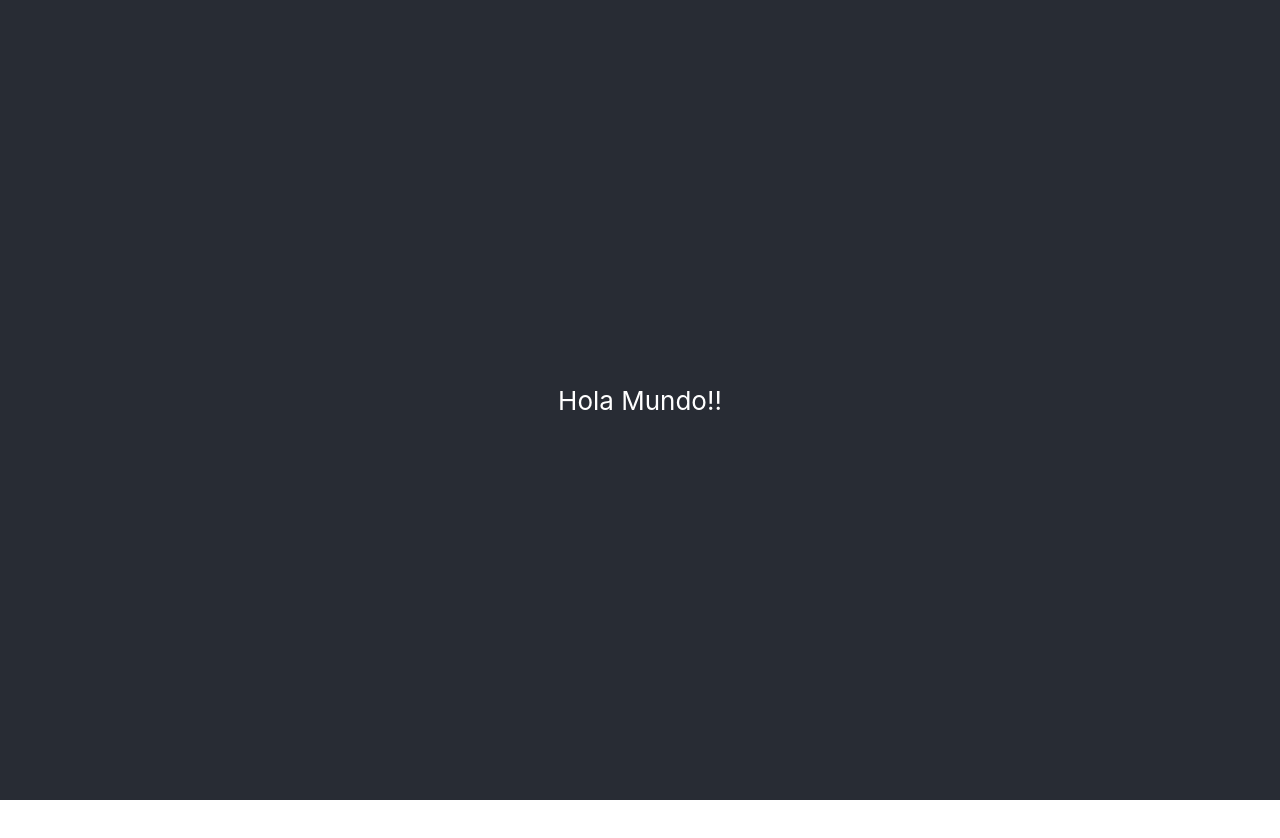
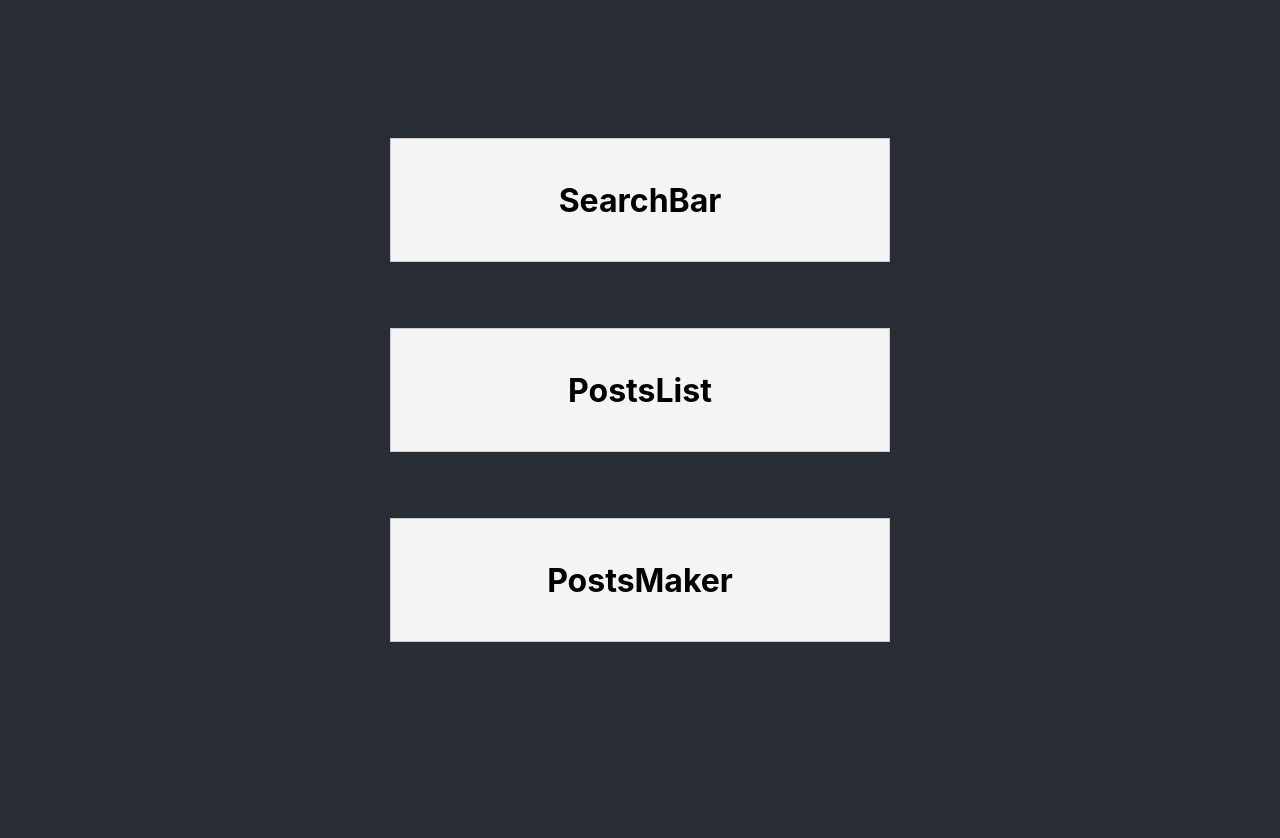
Before and after one commit to FabianMalferMix/tcit-recruiting, a React (Create React App) app in the folder frontend/: page / in a window 1280 px wide. Shown: the top 838 px of the page. Before the commit the page ends 800 px from the top, so only its background shows below. Built offline with nearby package versions, Linux system fonts and the light colour scheme; the HTML template or start-up script is replaced by a standard one.

Commit message:
Crea los primeros divs

```diff
--- a/frontend/src/App.css
+++ b/frontend/src/App.css
@@ -1,14 +1,29 @@
 .App {
+  display: flex;
+  justify-content: center;
+  background-color: #282c34;
+  height: 100vh;
+  padding:10px;
+  padding-top: 100px;
+}
+
+.container-grid {
+display: grid;
+grid-template-rows: auto auto auto; /* Define tres filas con igual altura por defecto */
+max-height: 70%; /* Ocupa toda la altura de la pantalla */
+align-items: center;
+width: 500px;
+gap: 10px; /* Espacio entre las filas */
+padding:10px
+}
+
+.cell {
+  display: flex;
+  height: auto;
+  justify-content: center; /* Centra el texto horizontalmente */
+  align-items: center; /* Centra el texto verticalmente */
+  background-color: #f4f4f4;
+  border: 1px solid #ccc;
+  padding: 20px;
   text-align: center;
 }
-
-.App-header {
-  background-color: #282c34;
-  min-height: 100vh;
-  display: flex;
-  flex-direction: column;
-  align-items: center;
-  justify-content: center;
-  font-size: calc(10px + 2vmin);
-  color: white;
-}
--- a/frontend/src/App.js
+++ b/frontend/src/App.js
@@ -1,13 +1,19 @@
 import './App.css';
+
+import SearchBar from './components/searchBar/SearchBar';
+import PostsList from './components/postsList/PostsList';
+import PostsMaker from './components/postMaker/PostMaker';
 
 function App() {
   return (
     <div className="App">
-      <header className="App-header">
-        <p>
-          Hola Mundo!!
-        </p>
-      </header>
+{/*  */}
+      <div className='container-grid'>
+        <div className='cell'> <SearchBar/> </div>
+        <div className='cell'> <PostsList/> </div>
+        <div className='cell'> <PostsMaker/> </div>
+      </div>
+
     </div>
   );
 }
--- /dev/null
+++ b/frontend/src/components/postMaker/PostMaker.js
@@ -0,0 +1,12 @@
+import React from 'react';
+import './PostMaker.css';
+
+const PostsMaker = () => {
+    return(
+        <div className='post-maker-container'>
+            <h1>PostsMaker</h1>
+        </div>
+    )
+};
+//
+export default PostsMaker
--- /dev/null
+++ b/frontend/src/components/postsList/PostsList.js
@@ -0,0 +1,12 @@
+import React from 'react';
+import './PostsList.css';
+
+const PostsList = () => {
+    return(
+        <div className='postsList-container'>
+            <h1>PostsList</h1>
+        </div>
+    )
+};
+
+export default PostsList
--- /dev/null
+++ b/frontend/src/components/searchBar/SearchBar.js
@@ -0,0 +1,12 @@
+import React from 'react';
+import './SearchBar.css';
+
+const SearchBar = () => {
+    return(
+        <div className='searchbar-container'>
+            <h1>SearchBar</h1>
+        </div>
+    )
+};
+
+export default SearchBar
```
Also changed, not shown: frontend/src/components/postMaker/PostMaker.css (added), frontend/src/components/postsList/PostsList.css (added), frontend/src/components/searchBar/SearchBar.css (added).
